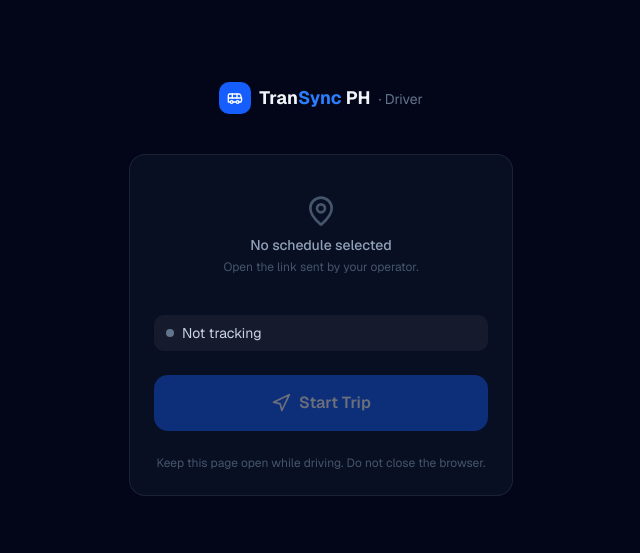
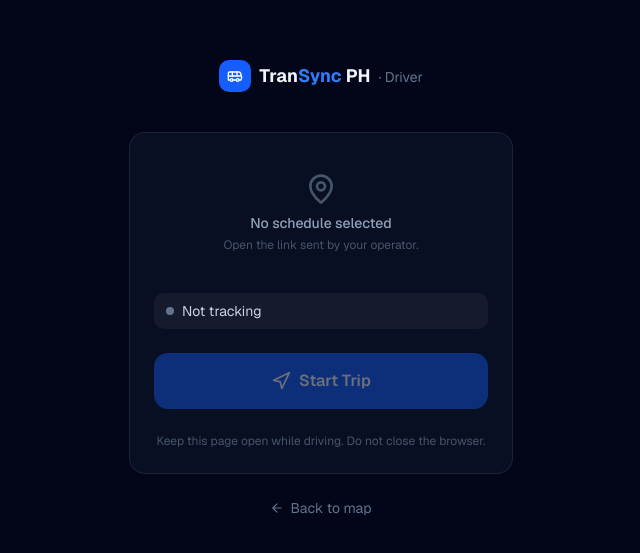
Before and after one commit to devmique/transyncph-b2b-saas-bus-operator-management-system, a Next.js app: page /driver in a window 1280 px wide. Shown: the part 111-664 px from the top of the page, without its empty margins (319-959 px from the left). Built offline with nearby package versions, Linux system fonts and the light colour scheme; no server answers.

Commit message:
minimal ui improvements

```diff
--- a/app/driver/page.tsx
+++ b/app/driver/page.tsx
@@ -2,7 +2,7 @@
 
 import { useEffect, useRef, useState } from 'react'
 import { useSearchParams } from 'next/navigation'
-import { Bus, MapPin, Square, Navigation } from 'lucide-react'
+import { Bus, MapPin, Square, Navigation, ArrowLeft } from 'lucide-react'
 import { getSocket } from '@/lib/socket'
 import { Schedule } from '@/types'
 import Link from 'next/link'
@@ -147,6 +147,7 @@ export default function DriverPage() {
             <Navigation className="w-5 h-5" />
             Start Trip
           </button>
+
         ) : (
           <button
             onClick={stopTracking}
@@ -161,6 +162,14 @@ export default function DriverPage() {
           Keep this page open while driving. Do not close the browser.
         </p>
       </div>
+      <br/>
+      <Link
+              href="/map"
+              className="inline-flex items-center gap-1.5 text-sm text-slate-500 hover:text-slate-300 transition"
+            >
+              <ArrowLeft className="w-3.5 h-3.5" />
+              Back to map
+            </Link>
     </div>
   )
 }
```
